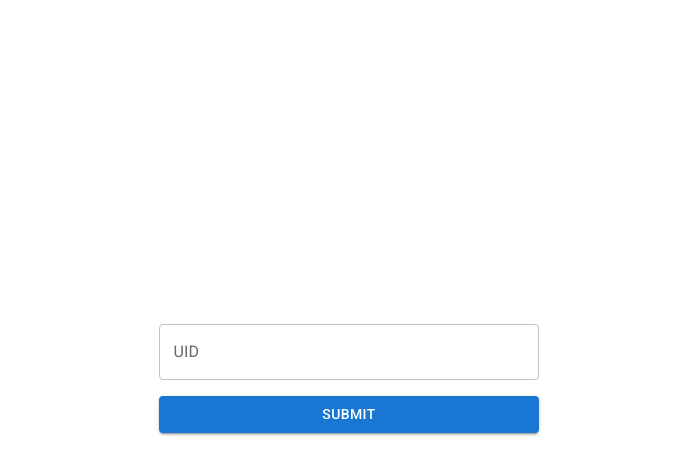
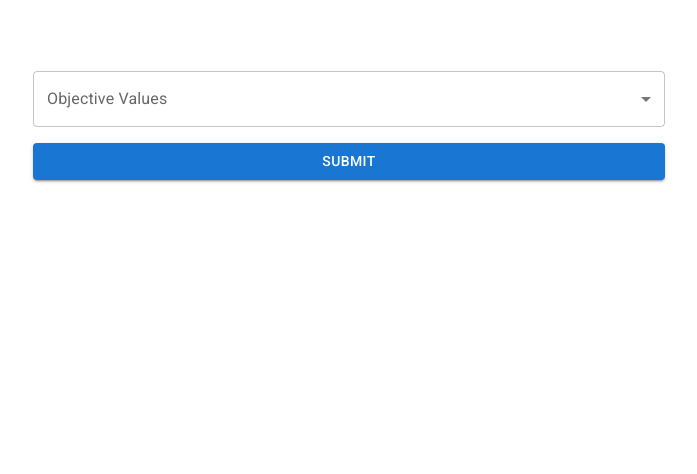
Before and after one commit to leonardKleber/react-optimization-frontend, a React (Create React App) app in the folder react/: page / in a window 1280 px wide. Shown: the top 474 px of the page, without its empty margins (291-988 px from the left). Built offline with nearby package versions, Linux system fonts and the light colour scheme.

Commit message:
Add evaluation view input function

```diff
--- a/react/src/App.js
+++ b/react/src/App.js
@@ -1,8 +1,9 @@
 import SettingsView from "./components/settings_view/SettingsView";
+import EvaluationView from "./components/evaluation_view/EvaluationView";
 
 function App() {
   return (
-    <SettingsView/>
+    <EvaluationView/>
   )
 }
 
--- /dev/null
+++ b/react/src/components/evaluation_view/EvaluationView.jsx
@@ -0,0 +1,131 @@
+import React, { useEffect, useState } from 'react';
+import { useTheme } from '@mui/material/styles';
+import OutlinedInput from '@mui/material/OutlinedInput';
+import InputLabel from '@mui/material/InputLabel';
+import MenuItem from '@mui/material/MenuItem';
+import FormControl from '@mui/material/FormControl';
+import Select from '@mui/material/Select';
+import Box from '@mui/material/Box';
+import Button from '@mui/material/Button';
+import Stack from '@mui/material/Stack';
+
+const OBJECTIVE_VALUES = [
+  {val: 0, text: 'Makespan'},
+  {val: 1, text: 'Total tardiness'},
+  {val: 2, text: 'Penalties'},
+  {val: 3, text: 'Major setup S1'},
+  {val: 4, text: 'Major setup S2'}
+]
+const WRONG_NUMBER_OF_VALUES_ERROR = 'Select either 2 or 3 values!';
+
+function EvaluationView(props) {
+  const [selectedValues, setSelectedValues] = useState([]);
+  const [valuesError, setValuesError] = useState('');
+  const [renderResults, setRenderResults] = useState(false);
+
+  function handleValueInput(event) {
+    const {target: { value }} = event;
+    setSelectedValues(
+      typeof value === 'string' ? value.split(',') : value,
+    );
+  }
+
+  function submit_values() {
+    if(selectedValues.length === 2) {
+      setRenderResults(true);
+      setValuesError('');
+      return;
+    }
+    if(selectedValues.length === 3) {
+      setRenderResults(true);
+      setValuesError('');
+      return;
+    }
+    setRenderResults(false);
+    setValuesError(WRONG_NUMBER_OF_VALUES_ERROR);
+    return;
+  }
+
+  // Defines the structure of the input field.
+  function render_input_field() {
+    return (
+      <React.Fragment>
+        <Box
+          sx={{
+            width: '50%',
+            paddingLeft: '25%',
+            paddingTop: '5%'
+          }}
+        >
+          <Stack spacing={2}>
+            <FormControl
+              sx={{
+                width: '100%'
+              }}
+            >
+              <InputLabel
+                id="objective-values-input-label"
+              >
+                Objective Values
+              </InputLabel>
+              <Select
+                labelId="objective-values-input-label"
+                multiple
+                value={selectedValues}
+                onChange={handleValueInput}
+                input={
+                  <OutlinedInput label="Objective Values" />
+                }
+              >
+                {OBJECTIVE_VALUES.map((value) => (
+                  <MenuItem
+                    key={value.val}
+                    value={value.val}
+                  >
+                    {value.text}
+                  </MenuItem>
+                ))}
+              </Select>
+            </FormControl>
+            <Button
+              variant="contained"
+              onClick={submit_values}
+            >
+              Submit
+            </Button>
+            <div
+              align="center"
+              style={{
+                color: "#FF0000",
+                fontFamily: "Roboto",
+              }}
+            >
+              {valuesError}
+            </div>
+          </Stack>
+        </Box>
+      </React.Fragment>
+    )
+  }
+  // If no valid amount of values has been selected, render only the input field.
+  if(renderResults === false) {
+    return (
+      <React.Fragment>
+        { render_input_field() }
+      </React.Fragment>
+    )
+  }
+  // If a valid amount of values has been selected, render the input field and the results.
+  else {
+    return (
+      <React.Fragment>
+        { render_input_field() }
+        <div>
+          Results
+        </div>
+      </React.Fragment>
+    )
+  }
+}
+
+export default EvaluationView;
```
Also changed, not shown: react/src/components/settings_view/SettingsView.jsx (+14 -2 lines), 1 other file (tests, documents, lock files or other folders).
